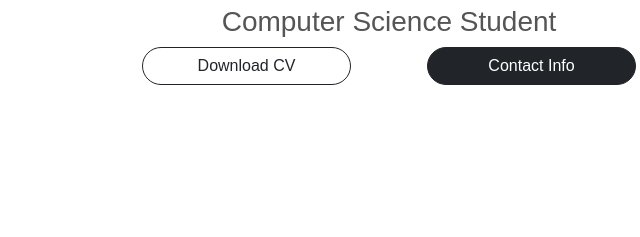
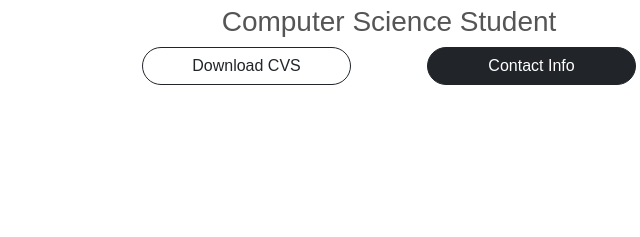
Before and after one commit to joshnguyencodes/personal-website, a plain HTML site: page index.html in a window 1280 px wide. Shown: the part 181-418 px from the top of the page, 536-1176 px from the left. Drawn offline with nearby package versions, Linux system fonts and the light colour scheme; a web font is replaced by a local one.

Commit message:
Creating Conflict

```diff
--- a/index.html
+++ b/index.html
@@ -47,7 +47,7 @@
 
             <div class="row cv-contact">
                 <div class="col">
-                    <button type="button" onclick="window.open('Josh_Nguyen_Resume.pdf')" class="btn btn-outline-dark">Download CV</button>
+                    <button type="button" onclick="window.open('Josh_Nguyen_Resume.pdf')" class="btn btn-outline-dark">Download CVS</button>
                 </div>
                 <div class="col">
                     <button type="button" onclick="location.href='#contact'" class="btn btn-dark">Contact Info</button>
```
